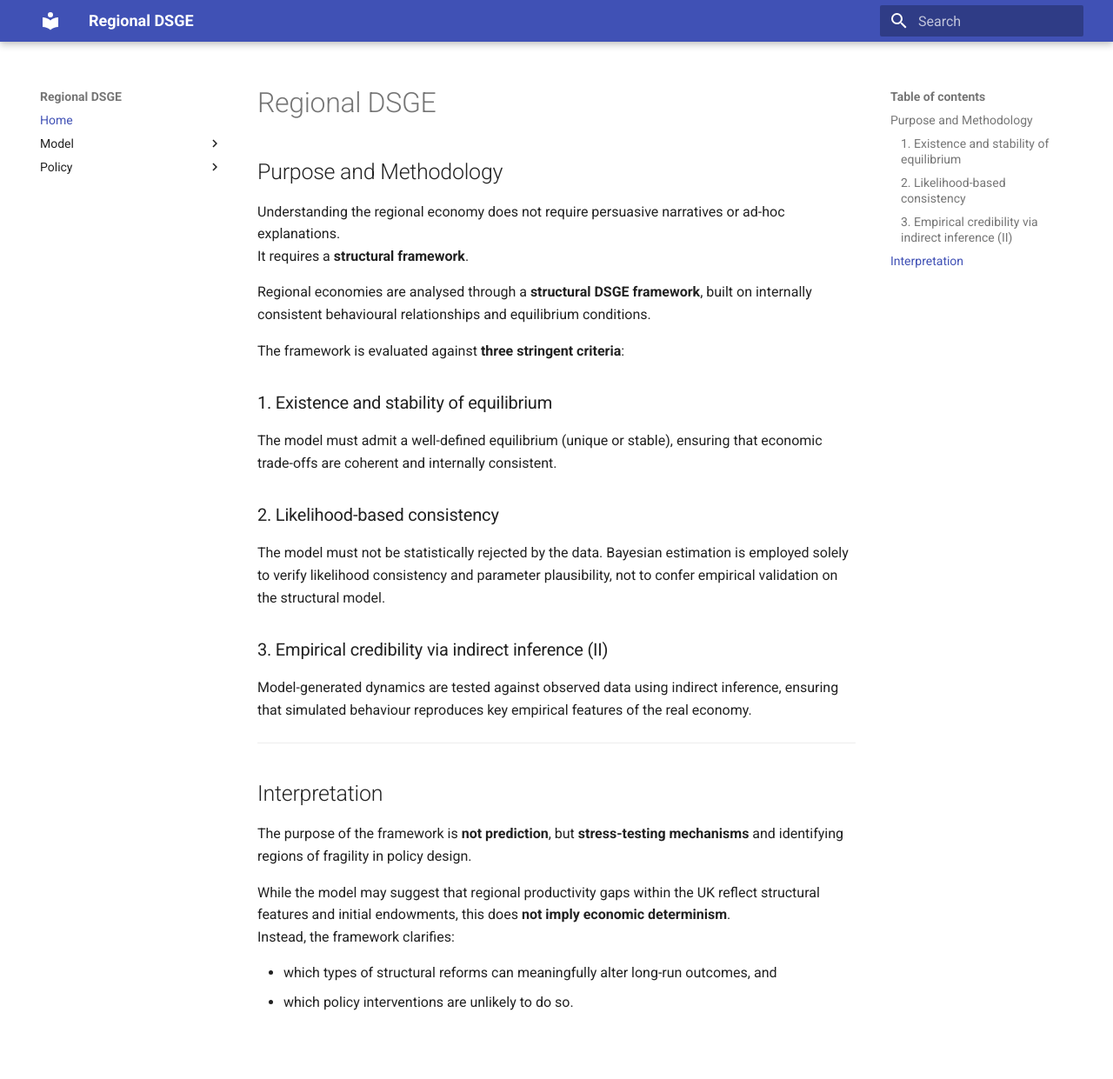
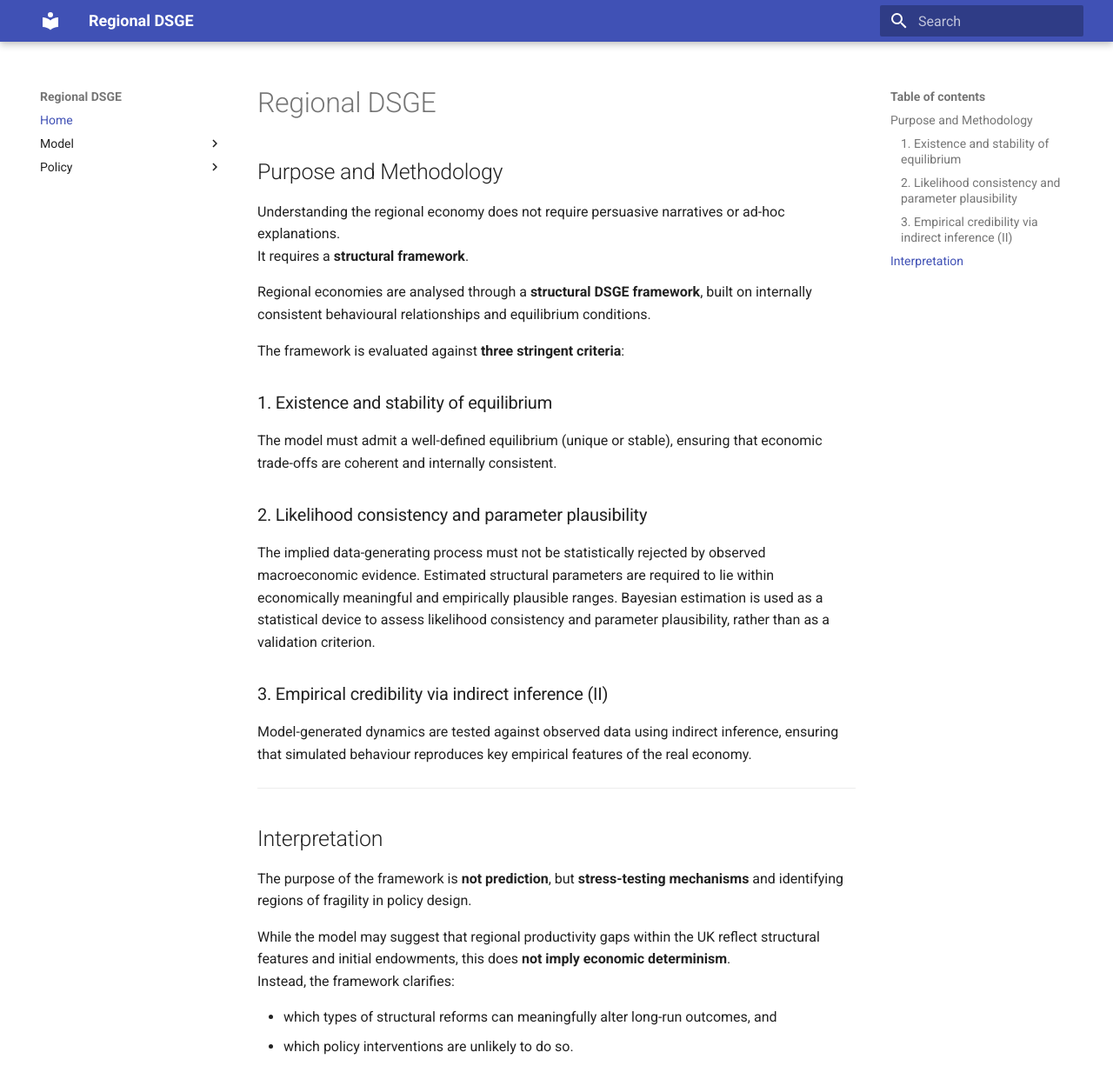
Before and after one commit to macro-structures/regional-dsge, an MkDocs documentation site: the page built from docs/index.md, in a window 1280 px wide and 1241 px high. Shown: the whole window at 87% size. Built offline with MkDocs 1.6.1 and Material for MkDocs 9.7.7, drawn with Linux system fonts in a browser that asks for light colours.

Commit message:
Update index.md

```diff
--- a/docs/index.md
+++ b/docs/index.md
@@ -12,8 +12,8 @@ The framework is evaluated against **three stringent criteria**:
 ### 1. Existence and stability of equilibrium
 The model must admit a well-defined equilibrium (unique or stable), ensuring that economic trade-offs are coherent and internally consistent.
 
-### 2. Likelihood-based consistency
-The model must not be statistically rejected by the data. Bayesian estimation is employed solely to verify likelihood consistency and parameter plausibility, not to confer empirical validation on the structural model.
+### 2. Likelihood consistency and parameter plausibility
+The implied data-generating process must not be statistically rejected by observed macroeconomic evidence. Estimated structural parameters are required to lie within economically meaningful and empirically plausible ranges. Bayesian estimation is used as a statistical device to assess likelihood consistency and parameter plausibility, rather than as a validation criterion.
 
 ### 3. Empirical credibility via indirect inference (II)
 Model-generated dynamics are tested against observed data using indirect inference, ensuring that simulated behaviour reproduces key empirical features of the real economy.
```
